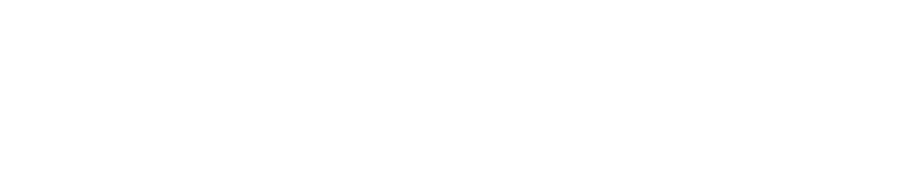
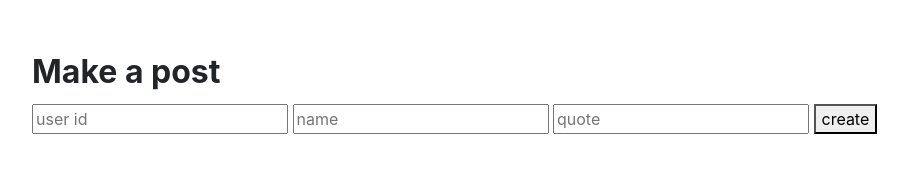
Before and after one commit to tvanloy/eindproject-frontend, a website: page post.html in a window 1280 px wide. Shown: the whole page, without its empty margins (1-909 px from the left). Drawn offline with nearby package versions, Linux system fonts and the light colour scheme.

Commit message:
Update post.html

```diff
--- a/post.html
+++ b/post.html
@@ -3,9 +3,43 @@
 <head>
     <meta charset="UTF-8">
     <meta name="viewport" content="width=device-width, initial-scale=1.0"/>
-    <title>Title</title>
+    <title>API eindproject</title>
+    <script defer src="https://unpkg.com/alpinejs@3.x.x/dist/cdn.min.js"></script>
+    <link rel="stylesheet"
+          href="https://cdnjs.cloudflare.com/ajax/libs/twitter-bootstrap/4.5.3/css/bootstrap-reboot.min.css">
+    <link rel="stylesheet"
+          href="https://cdnjs.cloudflare.com/ajax/libs/twitter-bootstrap/4.5.3/css/bootstrap-grid.min.css">
+
 </head>
 <body>
-
+<div class="row">
+    <div class="m-5">
+        <h1>Make a post</h1>
+        <div x-data="{
+        data: null,
+        name: null,
+        quote: null,
+        user_id: null,
+        async post() {
+            this.data = await (await fetch('https://api-eindproject-tvanloy.cloud.okteto.net/users/'+ this.user_id + '/posts/',
+            {
+                method: 'POST',
+                body: JSON.stringify({
+                    name: this.name,
+                    quote: this.quote,
+                }),
+                headers: {
+                    'Content-type': 'application/json; charset=UTF-8',
+                },
+            })).json();
+        },
+    }">
+            <input type="text" placeholder="user id" x-model="user_id">
+            <input type="text" placeholder="name" x-model="name">
+            <input type="text" placeholder="quote"  x-model="quote">
+            <button x-on:click="post">create</button>
+        </div>
+    </div>
+</div>
 </body>
 </html>
```
